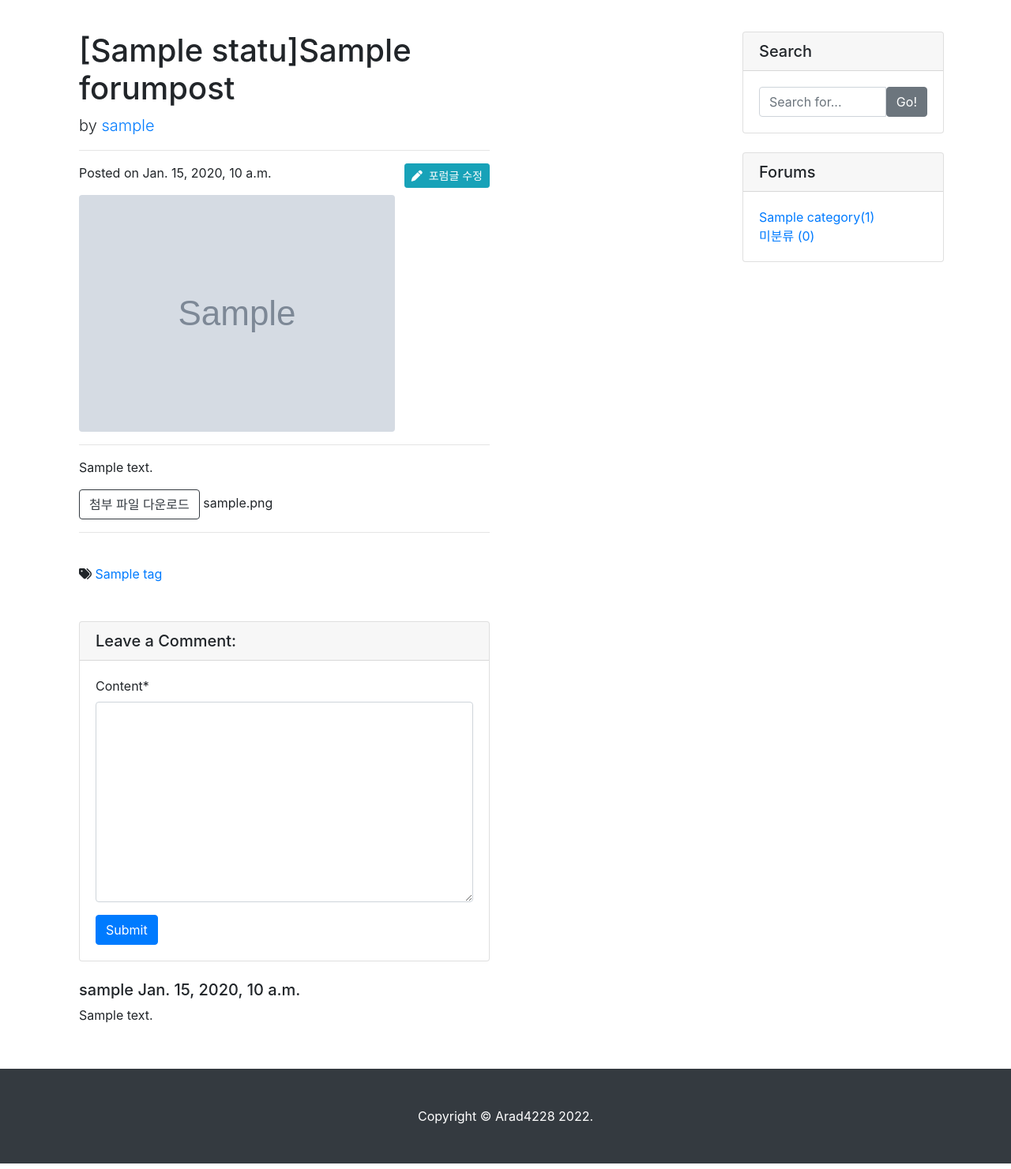
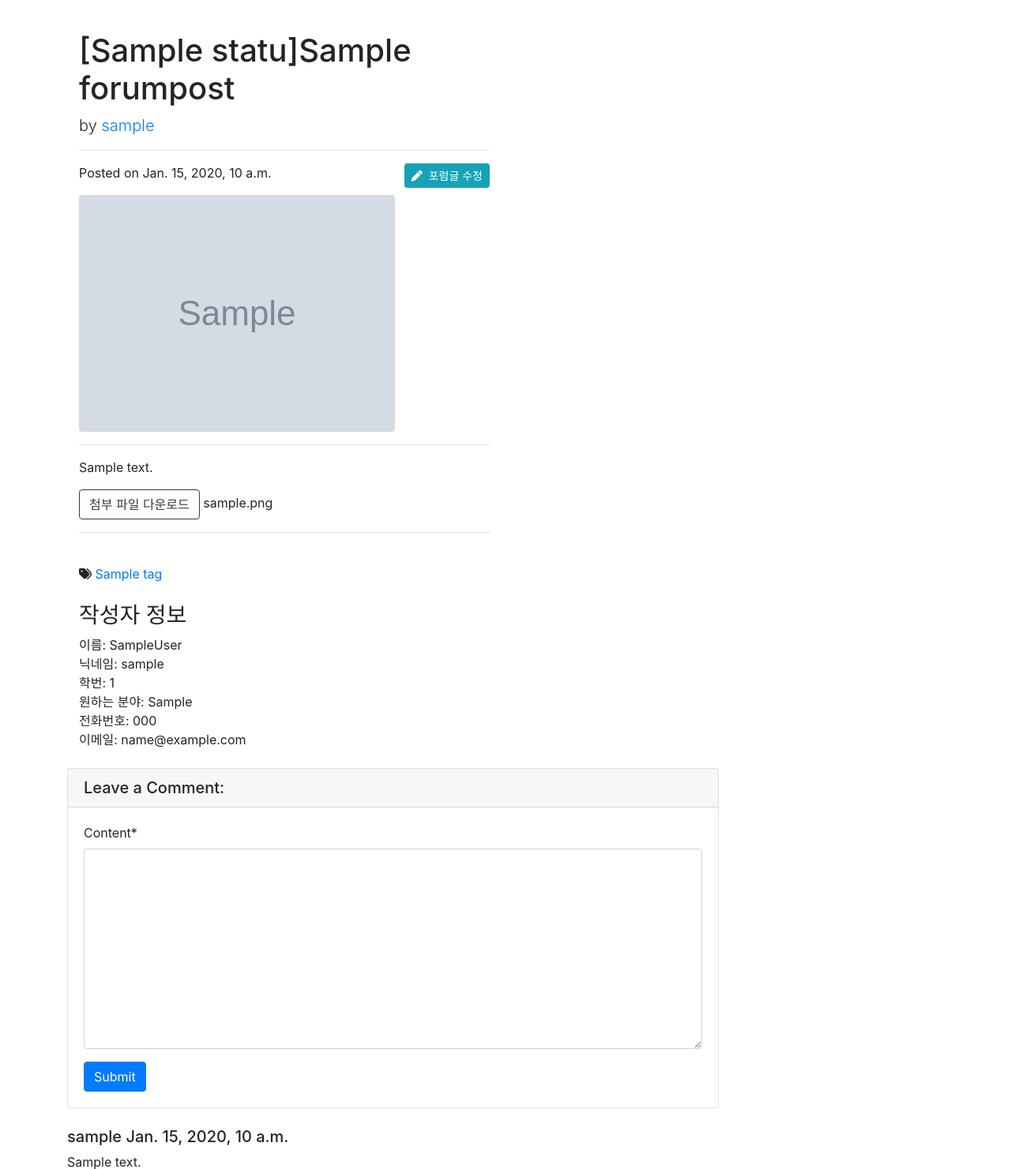
Before and after one commit to arad4228/DjangoWebWithPassta, a Django app: page /forums/post/1/ in a window 1280 px wide. Shown: the part 56-1537 px from the top of the page at 79% size. Run offline with Django 3.2, Linux system fonts and the light colour scheme; a user stored in the database is signed in; tables that the repository leaves empty hold one stand-in row (values such as "Sample post"); grey boxes marked "Sample" are stand-in pictures; some libraries are stand-ins or nearby versions.

Commit message:
Add PostDetail UserDetail

```diff
--- a/SMForum/forums/models.py
+++ b/SMForum/forums/models.py
@@ -10,6 +10,7 @@ from markdown import markdown
 class User(AbstractUser):
     nickname = models.CharField(max_length=50,blank=True, null=True)
     studentId = models.IntegerField(blank=True,null=True)
+    desiredField = models.CharField(max_length=50,blank=True,null=True)
     phoneNumber = models.CharField(max_length=15,blank=True, null=True)
     my_image = models.ImageField(upload_to='users/images/%Y/%m/%d/', blank=True)
     github = models.URLField(blank=True, null=True)
--- a/SMForum/forums/templates/forums/forumpost_detail.html
+++ b/SMForum/forums/templates/forums/forumpost_detail.html
@@ -15,6 +15,7 @@
         <p class="lead">
           by
           <a href="#">{{ forumpost.author }}</a>
+
         </p>
 
         <hr>
@@ -51,6 +52,42 @@
                             <br />
                         {% endif %}
 
+          <h3>작성자 정보</h3>
+          <p>
+              이름: {% if user.get_name %}
+                {{ user.get_name }}
+                    {% else %}
+                (공란)
+                {% endif %}<br />
+              닉네임: {% if user.get_nickname %}
+                {{ user.get_nickname }}
+                    {% else %}
+                (공란)
+                {% endif %}<br />
+              학번: {% if user.studentId %}
+                {{ user.studentId }}
+                    {% else %}
+                (공란)
+                {% endif %}<br />
+              원하는 분야: {% if user.desiredField %}
+                {{ user.desiredField }}
+                    {% else %}
+                (공란)
+                {% endif %}<br />
+              전화번호: {% if user.get_phoneNumer %}
+                {{ user.get_phoneNumer }}
+                    {% else %}
+                (공란)
+                {% endif %}<br />
+              이메일: {% if user.get_user_email %}
+                {{ user.get_user_email }}
+                    {% else %}
+                (공란)
+                {% endif %}<br />
+      </p>
+
+      </div>
+
         <!-- Comments Form -->
         <div class="card my-4">
           <h5 class="card-header">Leave a Comment:</h5>
```
